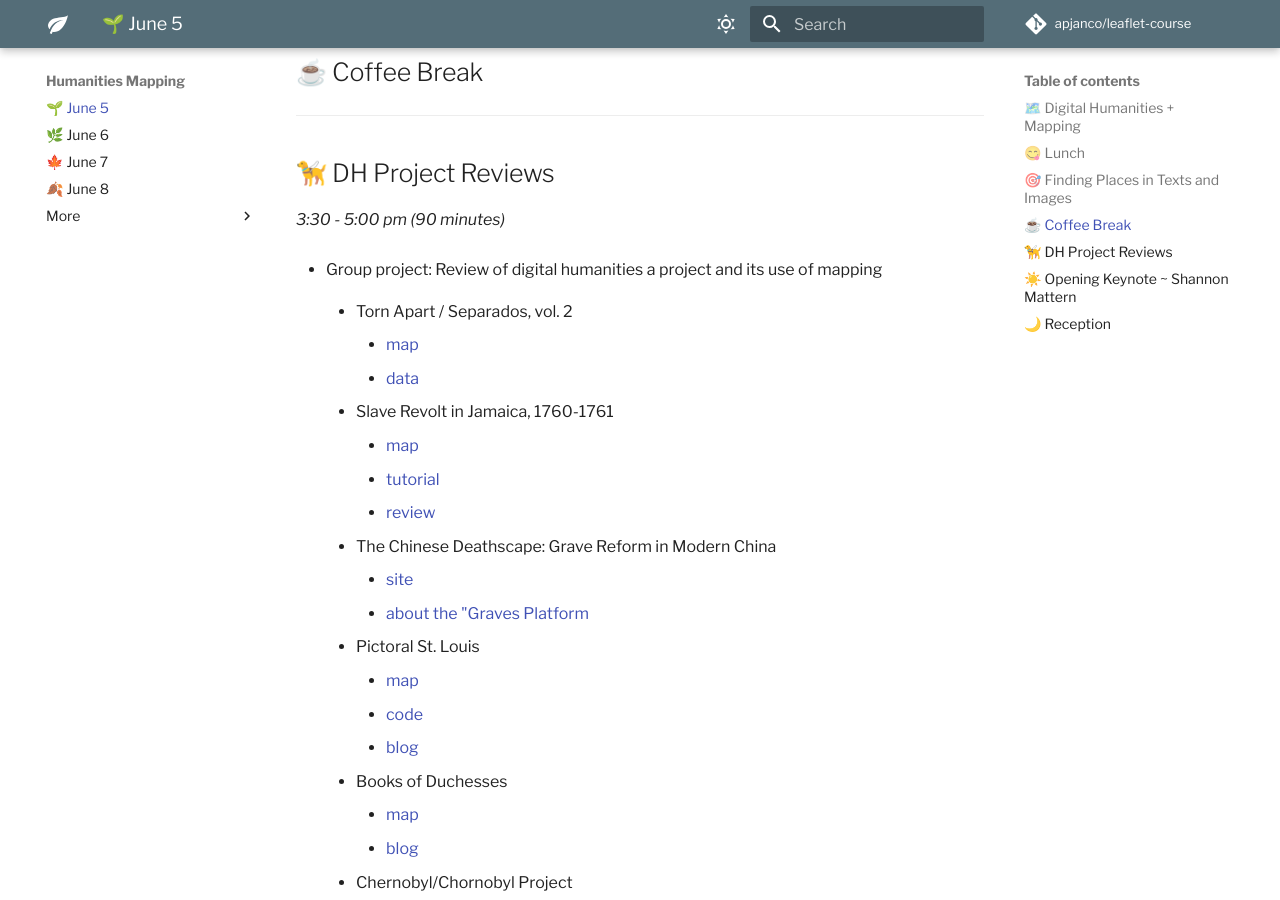
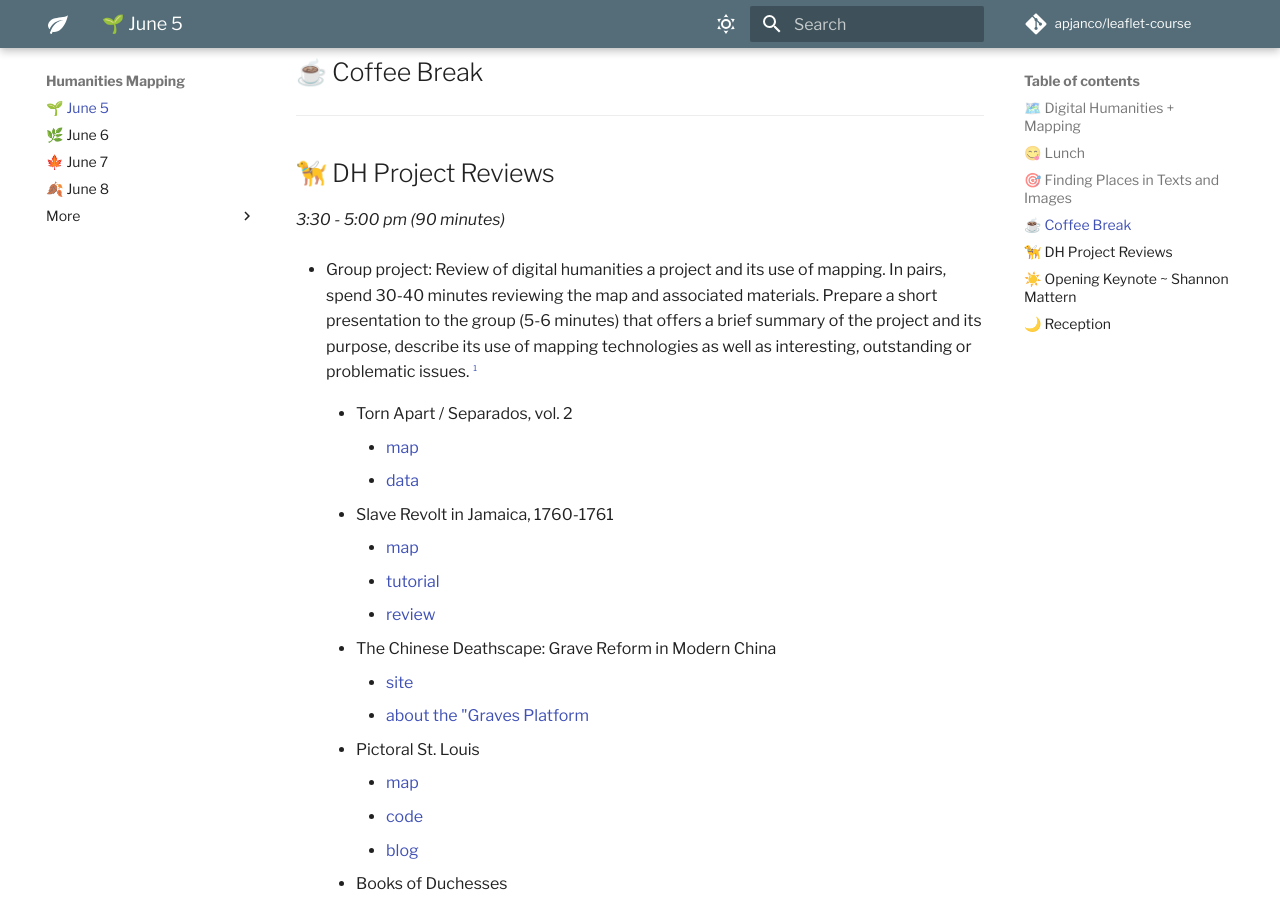
Before and after one commit to apjanco/leaflet-course, an MkDocs documentation site: the page built from docs/day1.md, in a window 1280 px wide and 900 px high, scrolled down 794 px. Built offline with MkDocs 1.6.1 and Material for MkDocs 9.7.7, drawn with Linux system fonts in a browser that asks for light colours.

Commit message:
end of day

```diff
--- a/docs/day1.md
+++ b/docs/day1.md
@@ -36,7 +36,8 @@ _1:30 - 3:00 pm (90 minutes)_
 ## 🦮 DH Project Reviews
 _3:30 - 5:00 pm (90 minutes)_
 
-- Group project: Review of digital humanities a project and its use of mapping
+- Group project: Review of digital humanities a project and its use of mapping. In pairs, spend 30-40 minutes reviewing the map and associated materials. Prepare a short presentation to the group (5-6 minutes) that offers a brief summary of the project and its purpose, describe its use of mapping technologies as well as interesting, outstanding or problematic issues. <sup style="font-size: 50%;">[1](https://reviewsindh.pubpub.org/review-process)</sup>
+
     - Torn Apart / Separados, vol. 2
         - [map](https://xpmethod.columbia.edu/torn-apart/volume/2/)
         - [data](https://github.com/xpmethod/torn-apart-open-data)
```
